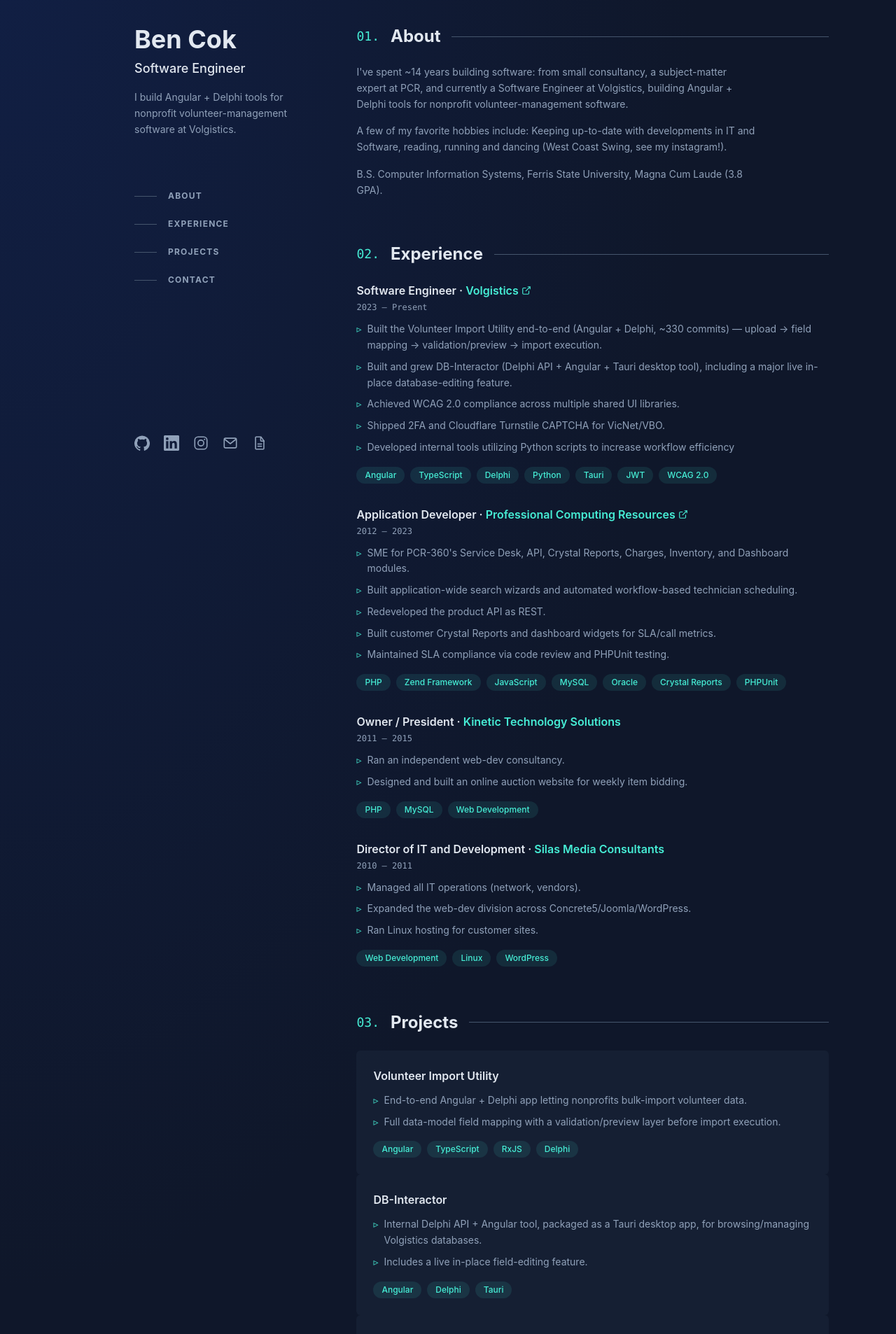
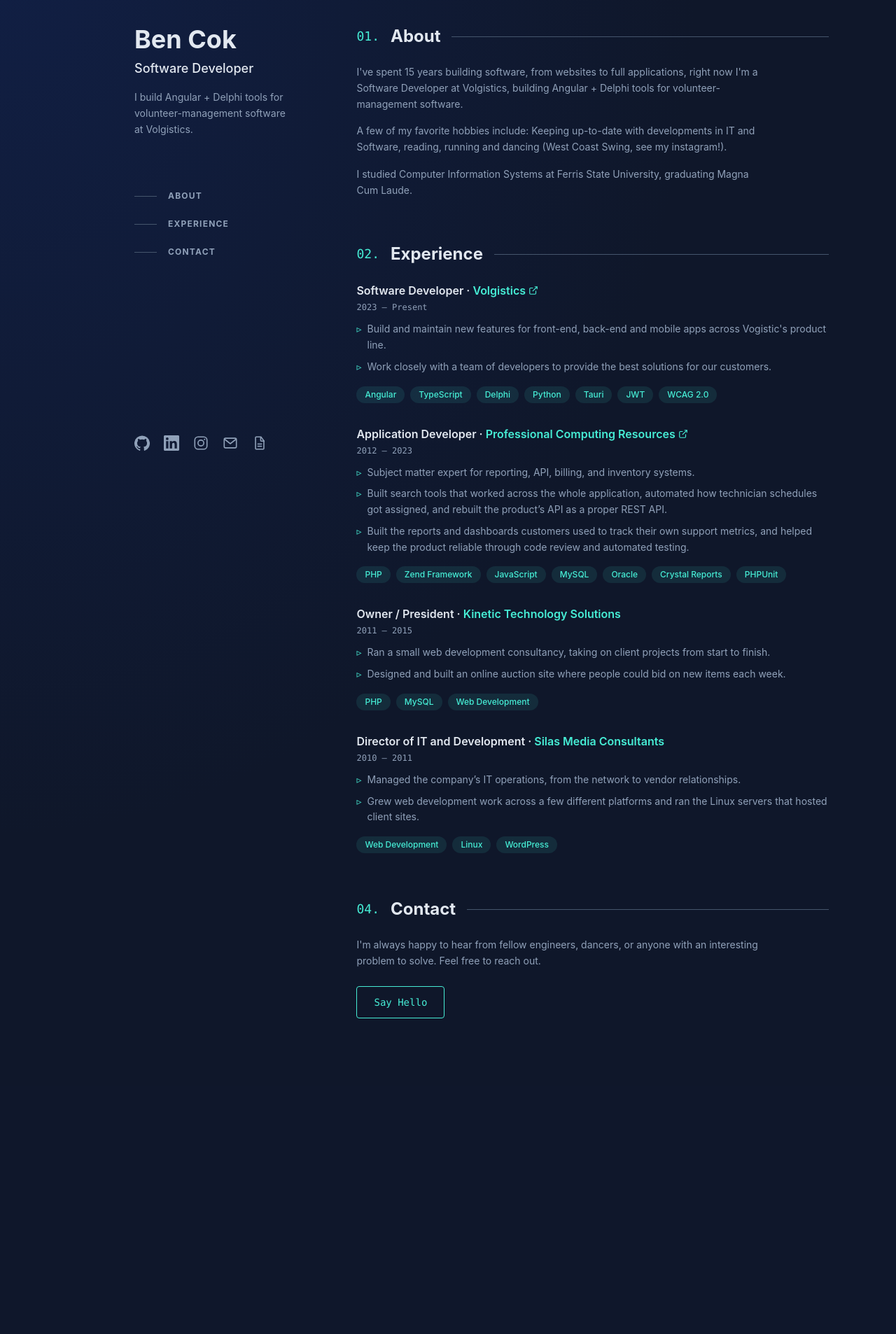
Before and after one commit to StarStuck237/portfolio-website, an Angular app: page / in a window 1280 px wide. Shown: the part 60-1966 px from the top of the page at 70% size. After the commit the page ends 1611 px from the top, so only its background shows below. Built offline with nearby package versions, Linux system fonts and the light colour scheme.

Commit message:
Removed projects for now... Changed some more verbage.

```diff
--- a/src/app/app.html
+++ b/src/app/app.html
@@ -10,7 +10,7 @@
   <main id="main-content" class="pt-12 lg:w-[62%] lg:py-24">
     <app-about />
     <app-experience />
-    <app-projects />
+    <!-- <app-projects /> -->
     <app-contact />
   </main>
 </div>
--- a/src/app/data/experience.ts
+++ b/src/app/data/experience.ts
@@ -4,15 +4,12 @@ export const EXPERIENCE: readonly Job[] = [
   {
     id: 'job-1',
     company: 'Volgistics',
-    role: 'Software Engineer',
+    role: 'Software Developer',
     dateRange: '2023 — Present',
     url: 'https://www.volgistics.com/',
     highlights: [
-      'Built the Volunteer Import Utility end-to-end (Angular + Delphi, ~330 commits) — upload → field mapping → validation/preview → import execution.',
-      'Built and grew DB-Interactor (Delphi API + Angular + Tauri desktop tool), including a major live in-place database-editing feature.',
-      'Achieved WCAG 2.0 compliance across multiple shared UI libraries.',
-      'Shipped 2FA and Cloudflare Turnstile CAPTCHA for VicNet/VBO.',
-      'Developed internal tools utilizing Python scripts to increase workflow efficiency',
+      "Build and maintain new features for front-end, back-end and mobile apps across Vogistic's product line.",
+      "Work closely with a team of developers to provide the best solutions for our customers.",
     ],
     techStack: ['Angular', 'TypeScript', 'Delphi', 'Python', 'Tauri', 'JWT', 'WCAG 2.0'],
   },
@@ -23,11 +20,9 @@ export const EXPERIENCE: readonly Job[] = [
     dateRange: '2012 — 2023',
     url: 'https://www.pcr.com/',
     highlights: [
-      "SME for PCR-360's Service Desk, API, Crystal Reports, Charges, Inventory, and Dashboard modules.",
-      'Built application-wide search wizards and automated workflow-based technician scheduling.',
-      'Redeveloped the product API as REST.',
-      'Built customer Crystal Reports and dashboard widgets for SLA/call metrics.',
-      'Maintained SLA compliance via code review and PHPUnit testing.',
+      'Subject matter expert for reporting, API, billing, and inventory systems.',
+      'Built search tools that worked across the whole application, automated how technician schedules got assigned, and rebuilt the product’s API as a proper REST API.',
+      'Built the reports and dashboards customers used to track their own support metrics, and helped keep the product reliable through code review and automated testing.',
     ],
     techStack: ['PHP', 'Zend Framework', 'JavaScript', 'MySQL', 'Oracle', 'Crystal Reports', 'PHPUnit'],
   },
@@ -37,8 +32,8 @@ export const EXPERIENCE: readonly Job[] = [
     role: 'Owner / President',
     dateRange: '2011 — 2015',
     highlights: [
-      'Ran an independent web-dev consultancy.',
-      'Designed and built an online auction website for weekly item bidding.',
+      'Ran a small web development consultancy, taking on client projects from start to finish.',
+      'Designed and built an online auction site where people could bid on new items each week.',
     ],
     techStack: ['PHP', 'MySQL', 'Web Development'],
   },
@@ -48,9 +43,8 @@ export const EXPERIENCE: readonly Job[] = [
     role: 'Director of IT and Development',
     dateRange: '2010 — 2011',
     highlights: [
-      'Managed all IT operations (network, vendors).',
-      'Expanded the web-dev division across Concrete5/Joomla/WordPress.',
-      'Ran Linux hosting for customer sites.',
+      'Managed the company’s IT operations, from the network to vendor relationships.',
+      'Grew web development work across a few different platforms and ran the Linux servers that hosted client sites.',
     ],
     techStack: ['Web Development', 'Linux', 'WordPress'],
   },
--- a/src/app/data/nav-links.ts
+++ b/src/app/data/nav-links.ts
@@ -3,6 +3,6 @@ import { NavLink } from '../core/models/nav-link';
 export const NAV_LINKS: readonly NavLink[] = [
   { id: 'about', label: 'About' },
   { id: 'experience', label: 'Experience' },
-  { id: 'projects', label: 'Projects' },
+  // { id: 'projects', label: 'Projects' },
   { id: 'contact', label: 'Contact' },
 ];
--- a/src/app/data/projects.ts
+++ b/src/app/data/projects.ts
@@ -5,27 +5,16 @@ export const PROJECTS: readonly Project[] = [
     id: 'project-1',
     name: 'Volunteer Import Utility',
     highlights: [
-      'End-to-end Angular + Delphi app letting nonprofits bulk-import volunteer data.',
-      'Full data-model field mapping with a validation/preview layer before import execution.',
+      'An Angular and Delphi app that lets users bulk-import their volunteer data, with field mapping and a preview step so nothing imports until it’s been checked.',
     ],
     techStack: ['Angular', 'TypeScript', 'RxJS', 'Delphi'],
   },
   {
     id: 'project-2',
-    name: 'DB-Interactor',
+    name: 'Database Interactor',
     highlights: [
-      'Internal Delphi API + Angular tool, packaged as a Tauri desktop app, for browsing/managing Volgistics databases.',
-      'Includes a live in-place field-editing feature.',
+      'An internal desktop tool, built with Delphi, Angular, and Tauri, for browsing and managing Volgistics databases — including editing records live, in place.',
     ],
     techStack: ['Angular', 'Delphi', 'Tauri'],
   },
-  {
-    id: 'project-3',
-    name: 'PCR-360 Service Desk & Reporting',
-    highlights: [
-      'Application-wide search wizards and automated technician scheduling.',
-      'REST API redevelopment and custom Crystal Reports/dashboards for SLA metrics.',
-    ],
-    techStack: ['PHP', 'Zend Framework', 'Crystal Reports'],
-  },
 ];
--- a/src/app/layout/sidebar/sidebar.html
+++ b/src/app/layout/sidebar/sidebar.html
@@ -3,9 +3,9 @@
 >
   <div>
     <h1 class="text-4xl font-bold text-slate-200">Ben Cok</h1>
-    <p class="mt-2 text-lg font-medium text-slate-200">Software Engineer</p>
+    <p class="mt-2 text-lg font-medium text-slate-200">Software Developer</p>
     <p class="mt-4 max-w-xs text-sm leading-relaxed">
-      I build Angular + Delphi tools for nonprofit volunteer-management software at Volgistics.
+      I build Angular + Delphi tools for volunteer-management software at Volgistics.
     </p>
 
     <nav aria-label="Primary" class="mt-16 hidden lg:block">
--- a/src/app/sections/about/about.html
+++ b/src/app/sections/about/about.html
@@ -1,14 +1,14 @@
 <section id="about" appObserveSection aria-labelledby="about-heading" class="mb-8 lg:mb-16">
   <app-section-heading index="01" title="About" headingId="about-heading" />
   <p class="mt-6 max-w-prose text-sm leading-relaxed">
-    I've spent ~14 years building software: from small consultancy,
-    a subject-matter expert at PCR, and currently a Software Engineer at Volgistics,
-    building Angular + Delphi tools for nonprofit volunteer-management software.
+    I've spent 15 years building software, from websites to full applications,
+    right now I'm a Software Developer at Volgistics,
+    building Angular + Delphi tools for volunteer-management software.
   </p>
   <p class="mt-4 max-w-prose text-sm leading-relaxed">
     A few of my favorite hobbies include: Keeping up-to-date with developments in IT and Software, reading, running and dancing (West Coast Swing, see my instagram!).
   </p>
   <p class="mt-4 max-w-prose text-sm leading-relaxed">
-    B.S. Computer Information Systems, Ferris State University, Magna Cum Laude (3.8 GPA).
+    I studied Computer Information Systems at Ferris State University, graduating Magna Cum Laude.
   </p>
 </section>
--- a/src/app/sections/projects/project-card/project-card.css
+++ b/src/app/sections/projects/project-card/project-card.css
@@ -0,0 +1,3 @@
+:host {
+  display: block;
+}
--- a/src/app/sections/projects/projects.html
+++ b/src/app/sections/projects/projects.html
@@ -5,7 +5,7 @@
   class="mb-8 lg:mb-16"
 >
   <app-section-heading index="03" title="Projects" headingId="projects-heading" />
-  <div class="mt-6 space-y-6">
+  <div class="mt-6 space-y-2">
     @for (project of projects; track project.id) {
       <app-project-card [project]="project" />
     }
--- a/src/index.html
+++ b/src/index.html
@@ -2,16 +2,16 @@
 <html lang="en">
   <head>
     <meta charset="utf-8" />
-    <title>Ben Cok — Software Engineer</title>
+    <title>Ben Cok — Software Developer</title>
     <meta
       name="description"
-      content="Portfolio of Ben Cok, a software engineer. Explore his experience, projects, and how to get in touch."
+      content="Portfolio of Ben Cok, a software developer. Explore my experience, projects, and how to get in touch."
     />
     <link rel="canonical" href="https://bencok.com/" />
-    <meta property="og:title" content="Ben Cok — Software Engineer" />
+    <meta property="og:title" content="Ben Cok — Software Developer" />
     <meta
       property="og:description"
-      content="Portfolio of Ben Cok, a software engineer. Explore his experience, projects, and how to get in touch."
+      content="Portfolio of Ben Cok, a software Developer. Explore his experience, projects, and how to get in touch."
     />
     <meta property="og:type" content="website" />
     <meta property="og:url" content="https://bencok.com/" />
@@ -19,10 +19,10 @@
     <meta property="og:image:width" content="1200" />
     <meta property="og:image:height" content="630" />
     <meta name="twitter:card" content="summary_large_image" />
-    <meta name="twitter:title" content="Ben Cok — Software Engineer" />
+    <meta name="twitter:title" content="Ben Cok — Software Developer" />
     <meta
       name="twitter:description"
-      content="Portfolio of Ben Cok, a software engineer. Explore his experience, projects, and how to get in touch."
+      content="Portfolio of Ben Cok, a software developer. Explore my experience, projects, and how to get in touch."
     />
     <meta name="twitter:image" content="https://bencok.com/og-image.png" />
     <base href="/" />
```
